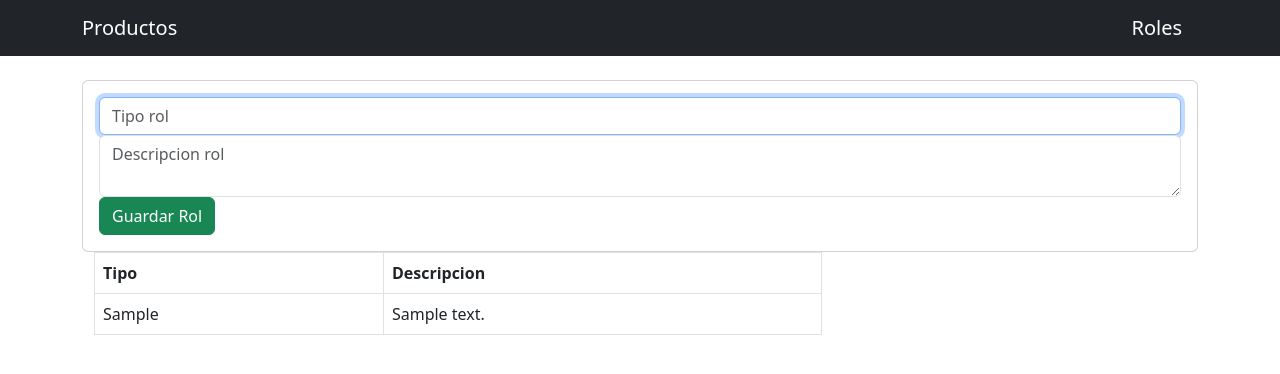
After one commit to Ainsiel/proyecto_acc_datos, a PHP site: page /rol/roles.php in a window 1280 px wide. The commit adds this page. Shown: the top 374 px of the page. Run offline with PHP 8.4, Linux system fonts and the light colour scheme; tables that the repository leaves empty or names only in its code hold one stand-in row (values such as "Sample post").

Commit message:
Roles, save rol

```diff
--- a/includes/header.php
+++ b/includes/header.php
@@ -11,5 +11,6 @@
     <nav class="navbar navbar-dark bg-dark">
       <div class="container">
         <a class="navbar-brand" href="index.php">Productos</a>
+        <a class="navbar-brand" href="rol/roles.php">Roles</a>
       </div>
     </nav>
--- /dev/null
+++ b/rol/roles.php
@@ -0,0 +1,58 @@
+<?php include('../includes/header.php'); ?>
+<main class="container p-4">
+  <div class="row">
+
+    <!-- MESSAGES -->
+    <?php if (isset($_SESSION['message'])) { ?>
+      <div class="alert alert-<?= $_SESSION['message_type']?> alert-dismissible fade show" role="alert">
+        <?= $_SESSION['message']?>
+        <button type="button" class="close" data-dismiss="alert" aria-label="Close">
+          <span aria-hidden="true">&times;</span>
+        </button>
+      </div>
+      <?php session_unset(); } ?>
+
+      <!-- ADD TASK FORM -->
+      <div class="card card-body">
+        <form action="save_rol.php" method="POST">
+          <div class="form-group">
+            <input type="text" name="tipo" class="form-control" placeholder="Tipo rol" autofocus>
+          </div>
+          <div class="form-group">
+            <textarea name="descripcion" rows="2" class="form-control" placeholder="Descripcion rol"></textarea>
+          </div>
+          <input type="submit" name="save_rol" class="btn btn-success btn-block" value="Guardar Rol">
+        </form>
+      </div>
+    </div>
+
+
+    <!---TABLE--->
+    <div class="col-md-8">
+      <table class="table table-bordered">
+        <thead>
+          <tr>
+            <th>Tipo</th>
+            <th>Descripcion</th>
+          </tr>
+        </thead>
+        <tbody>
+
+          <?php
+          include "../db.php";
+          $link = AbrirConexion();
+          $query = "SELECT * FROM rol";
+          $result = EjecutarConsulta($query,$link);
+
+          while($fila=mysqli_fetch_array($result)) { ?>
+          <tr>
+            <td><?php echo $fila['tipo']; ?></td>
+            <td><?php echo $fila['descripcion']; ?></td>
+          </tr>
+          <?php } ?>
+        </tbody>
+      </table>
+    </div>
+  </div>
+</main>
+<?php include('../includes/footer.php'); ?>
```
Also changed, not shown: rol/save_rol.php (added, +22 -0 lines).
